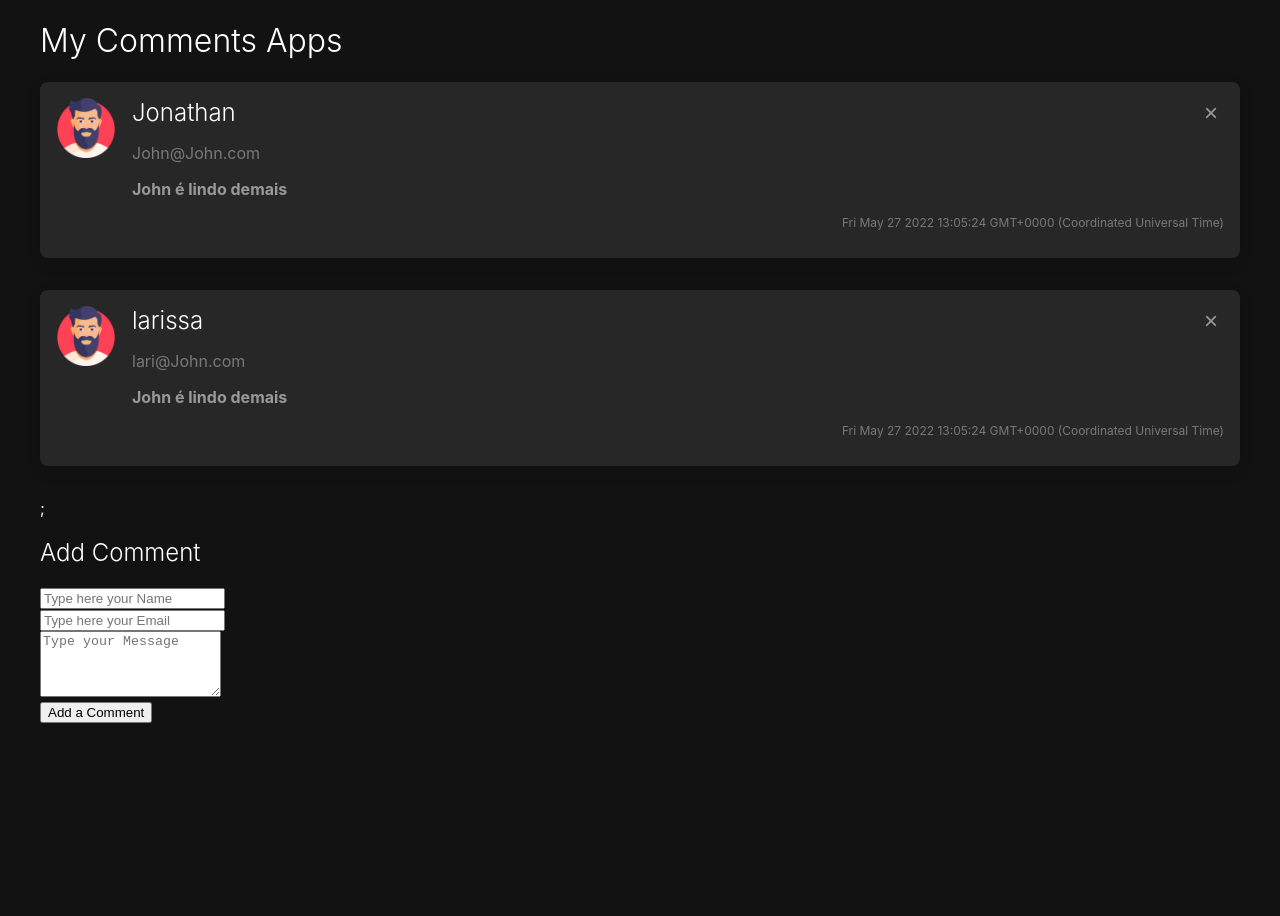
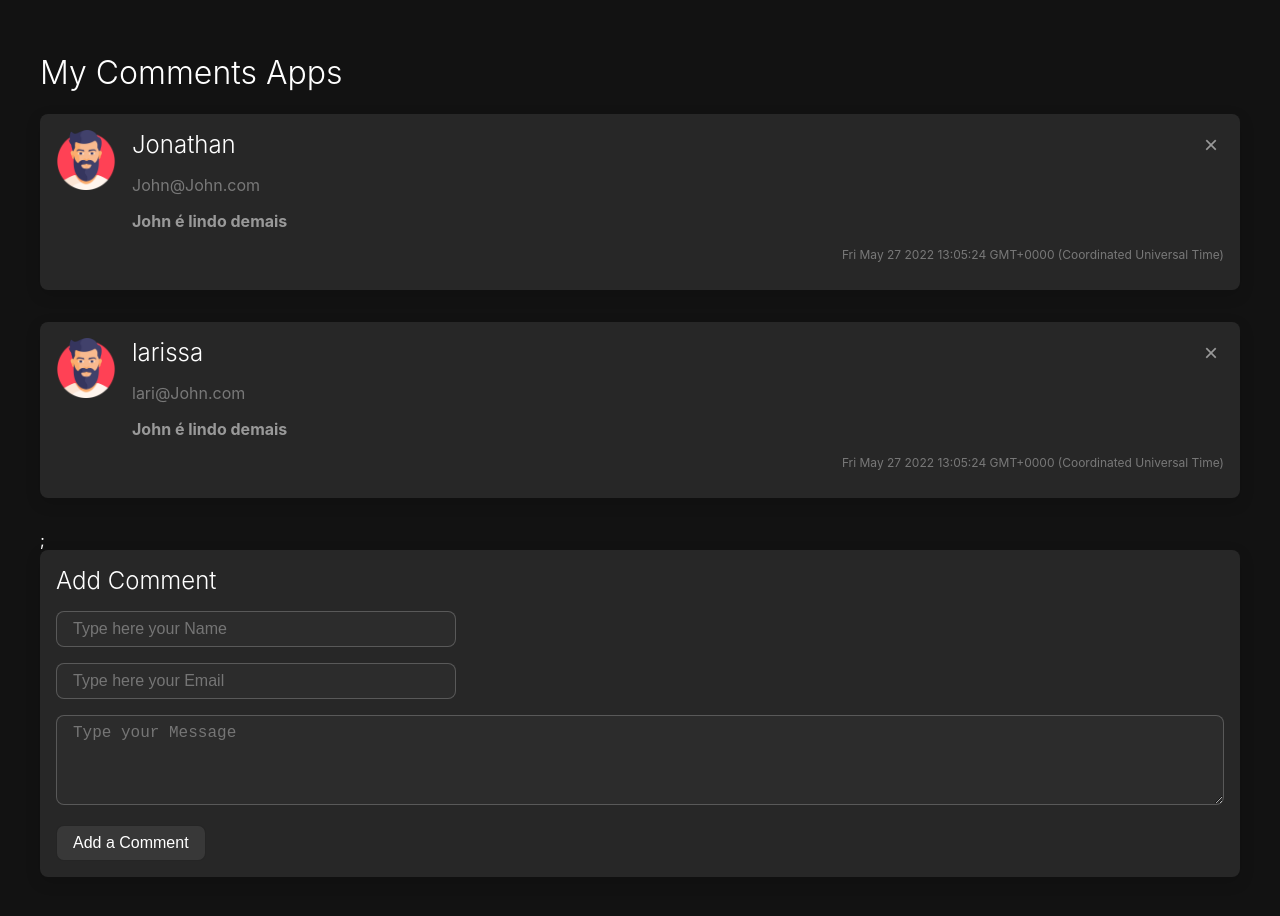
Before and after one commit to Johnrcfs/CommentAppReactJs, a React (Create React App) app: page / in a window 1280 px wide. Shown: the top 916 px of the page. Before the commit the page ends 800 px from the top, so only its background shows below. Built offline with nearby package versions, Linux system fonts and the light colour scheme.

Commit message:
Criado o CommentForm Components e o estilo dele

```diff
--- a/src/App.css
+++ b/src/App.css
@@ -9,4 +9,5 @@
 .App {
   max-width: 1200px;
   margin: auto;
+  padding: 2rem;
 }
--- a/src/App.js
+++ b/src/App.js
@@ -1,6 +1,8 @@
 import React from 'react';
 import './App.css';
-import {Comment} from './components/Comment';
+import {Comment} from './components/Comment/index';
+
+import {CommentForm} from './components/CommentForm/index';
 
 class App extends React.Component {
 
@@ -78,44 +80,11 @@
             />
           );
         })};
-        <form onSubmit={this.addComment}>
-          <h2>Add Comment</h2>
-
-          <div>
-            <input
-              onChange={this.onFieldChanges}
-              value={this.state.form.name}
-              type='text'
-              name='name'
-              placeholder='Type here your Name'
-              required='required'
-            />
-          </div>
-
-          <div>
-            <input
-              onChange={this.onFieldChanges}
-              value={this.state.form.email}
-              type='email'
-              name='email'
-              placeholder='Type here your Email'
-              required='required'
-            />
-          </div>
-
-          <div>
-            <textarea
-            onChange={this.onFieldChanges}
-            value={this.state.form.message}
-            name='message'
-            rows='4'
-            placeholder='Type your Message'
-            required='required'
-            />
-          </div>
-
-          <button type='submit'>Add a Comment</button>
-        </form>
+        <CommentForm
+          onAddComment={this.addComment}
+          onFieldChanged={this.onFieldChanges}
+          form={this.state.form}
+        />
       </div>
     );
   };
--- a/src/components/Comment.jsx
+++ b/src/components/Comment/index.jsx
@@ -1,5 +1,5 @@
-import './Comment.css';
-import ProfileImg from '../img/man.png';
+import './style.css';
+import ProfileImg from './img/man.png';
 
 export function Comment(props){
     const {name, email, message, date, onDeleteComment} = props;
--- /dev/null
+++ b/src/components/CommentForm/index.jsx
@@ -0,0 +1,46 @@
+import './style.css';
+
+export function CommentForm(props){
+    const {onAddComment, onFieldChanged, form} = props;
+
+    return (
+            <form className='comment-form' onSubmit={onAddComment}>
+          <h2>Add Comment</h2>
+
+          <div>
+            <input
+              onChange={onFieldChanged}
+              value={form.name}
+              type='text'
+              name='name'
+              placeholder='Type here your Name'
+              required='required'
+            />
+          </div>
+
+          <div>
+            <input
+              onChange={onFieldChanged}
+              value={form.email}
+              type='email'
+              name='email'
+              placeholder='Type here your Email'
+              required='required'
+            />
+          </div>
+
+          <div>
+            <textarea
+            onChange={onFieldChanged}
+            value={form.message}
+            name='message'
+            rows='4'
+            placeholder='Type your Message'
+            required='required'
+            />
+          </div>
+
+          <button type='submit'>Add a Comment</button>
+        </form>
+    );
+}
--- /dev/null
+++ b/src/components/CommentForm/style.css
@@ -0,0 +1,42 @@
+.comment-form {
+    background: #272727;
+    box-shadow: rgba(0, 0, 0, 0.15) 0px 5px 15px;
+    border-radius: 0.5rem;
+    padding: 1rem;
+    margin-bottom: 2rem;
+}
+.comment-form h2 {
+    margin: 0px;
+}
+
+.comment-form input,
+.comment-form textarea,
+.comment-form button {
+    margin-top: 1rem;
+    background-color: #2c2c2c;
+    border: 1px solid #ffffff36;
+    color:#fff;
+    outline: none;
+    font-size: 1rem;
+    padding: 0.5rem 1rem;
+    border-radius: 0.5rem;
+    box-sizing: border-box;
+}
+
+
+.comment-form input {
+    width: 400px;
+}
+
+.comment-form textarea {
+    width: 100%;
+}
+.comment-form button {
+    cursor: pointer;
+    background-color: #383838;
+    border: 1px solid rgba(0,0,0,0.35);
+}
+
+.comment-form button:hover {
+    background-color: #121212;
+}
```
Also changed, not shown: src/components/Comment/img/man.png (renamed from src/img/man.png), src/components/Comment/style.css (renamed from src/components/Comment.css).
